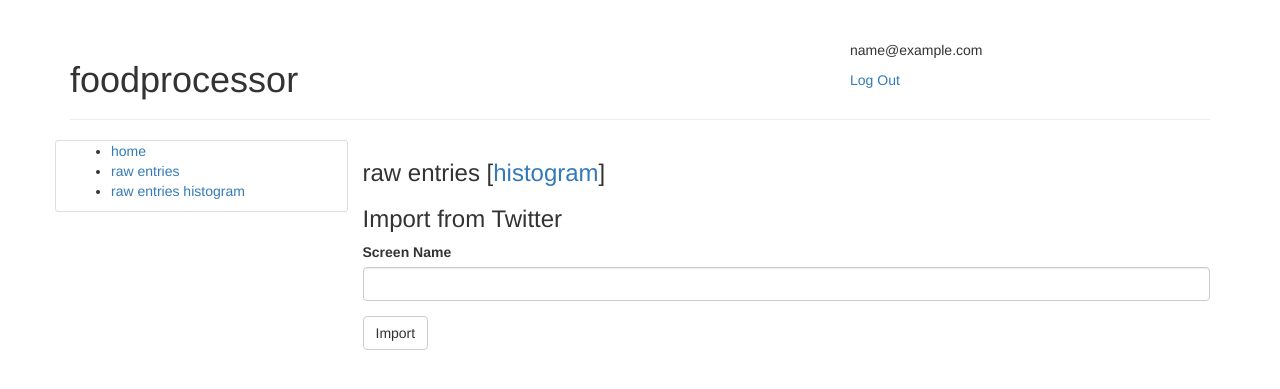
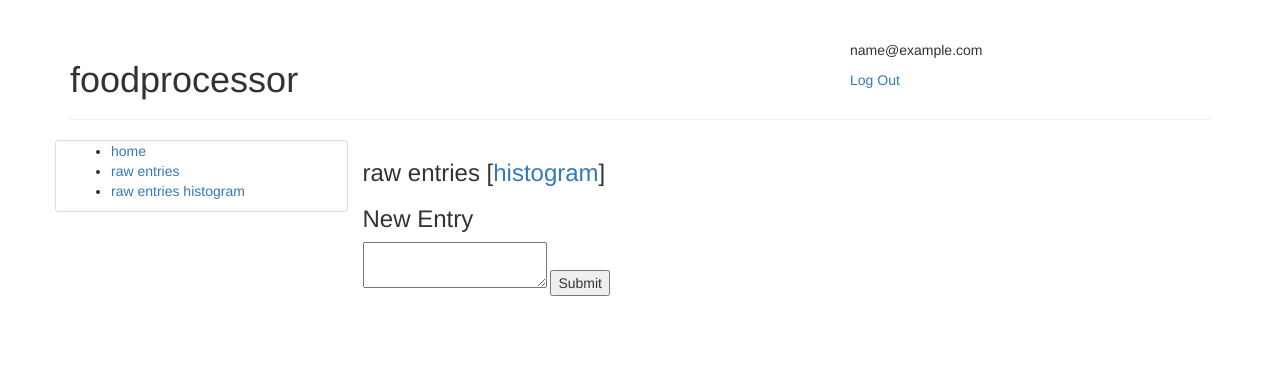
Before and after one commit to clayjonezie/food-processor, a Flask app: page /raw_entries in a window 1280 px wide. Shown: the top 389 px of the page. Run offline with Flask 2, Linux system fonts and the light colour scheme; the visitor is signed in with stand-in values (Sample User, id 1); data comes from the database, SQL or seed files in the repository; data that the repository does not hold is empty; parts of the project's set-up code (start-up, migrations or seed data) failed here and were passed over; some libraries are stand-ins or nearby versions.

Commit message:
add CreateRawEntryForm

```diff
--- a/app/forms.py
+++ b/app/forms.py
@@ -1,5 +1,6 @@
 from flask.ext.wtf import Form
 from wtforms.fields import TextField, PasswordField, SubmitField
+from wtforms.widgets import TextArea
 from wtforms.validators import Required, Email, Length
 
 class LoginForm(Form):
@@ -7,6 +8,6 @@ class LoginForm(Form):
     password = PasswordField('Password', validators=[Required()])
     submit = SubmitField('Log In')
 
-class ImportFromTwitterForm(Form):
-  screen_name = TextField('Screen Name', validators=[Required(), Length(1, 255)])
-  submit = SubmitField('Import')
+class CreateRawEntryForm(Form):
+  content = TextField('Content', validators=[Required(), Length(1, 1000)], widget=TextArea())
+  submit = SubmitField('Submit')
--- a/app/models.py
+++ b/app/models.py
@@ -42,7 +42,7 @@ class User(UserMixin, db.Model):
   email = db.Column(db.String(256), unique=True)
   password_hash = db.Column(db.String(128))
 
-  raw_entries = db.relationship('RawEntry', backref='user')
+  raw_entries = db.relationship('RawEntry', backref='user', order_by='desc(RawEntry.at)')
 
   @property
   def password(self):
--- a/app/templates/base.html
+++ b/app/templates/base.html
@@ -20,9 +20,9 @@
         <div class="col-md-4">
         {% if current_user.is_authenticated %}
         <p>{{ current_user.email }}</p>
-        <p><a href="{{ url_for('logout') }}">Log Out</a></p>
+        <p><a href="{{ url_for('main.logout') }}">Log Out</a></p>
         {% else %}
-        <a href="{{ url_for('login') }}">Log In</a>
+        <a href="{{ url_for('main.login') }}">Log In</a>
         {% endif %}
         </div>
       </div>
@@ -40,10 +40,10 @@
     <div class="col-md-3 border">
     {% block menu_left %}
     <ul>
-        <li><a href="{{ url_for('home') }}">home</a></li>
+        <li><a href="{{ url_for('main.home') }}">home</a></li>
         {% if current_user.is_authenticated %}
-        <li><a href="{{ url_for('raw_entries') }}">raw entries</a>
-            <li><a href="{{ url_for('raw_entries_histogram') }}">raw entries histogram</a>
+        <li><a href="{{ url_for('main.raw_entries') }}">raw entries</a>
+            <li><a href="{{ url_for('main.raw_entries_histogram') }}">raw entries histogram</a>
         </li>
         {% endif %}
     </ul>
--- a/app/templates/food_search.html
+++ b/app/templates/food_search.html
@@ -15,7 +15,7 @@ none of ({{ query }})!
 {% for food in results %}
 <tr>
 
-<td><a href="{{ url_for('food', id=food.id) }}">{{ food.long_desc }}</a></td>
+<td><a href="{{ url_for('main.food', id=food.id) }}">{{ food.long_desc }}</a></td>
 
 </tr>
 {% endfor %}
--- a/app/templates/login.html
+++ b/app/templates/login.html
@@ -5,7 +5,7 @@
 
 {% block my_content %}
 <h3>login</h3>
-<form action="{{ url_for('login') }}" method="post">
+<form action="{{ url_for('main.login') }}" method="post">
   {{ wtf.quick_form(form) }}
 </form>
 {% endblock %}
--- a/app/templates/raw_entries.html
+++ b/app/templates/raw_entries.html
@@ -4,22 +4,23 @@
 {% block title %}raw entries{% endblock %}
 
 {% block my_content %}
-<h3>raw entries [<a href="{{ url_for('raw_entries_histogram') }}">histogram</a>]</h3>
+<h3>raw entries [<a href="{{ url_for('main.raw_entries_histogram') }}">histogram</a>]</h3>
 
 <div>
-<h3>Import from Twitter</h3>
-<form action="{{ url_for('import_from_twitter') }}" method="post">
-  {{ wtf.quick_form(import_form) }}
+<h3>New Entry</h3>
+<form method="post">
+  {{ create_form.content() }}
+  {{ create_form.submit() }}
 </form>
 </div>
 
-
-<ul>
+<table class="table">
 {% for entry in current_user.raw_entries %}
-<li>
-<p>{{ moment(entry.at).fromNow() }}: {{ entry.content }}</p>
-</li>
+<tr>
+<td>{{ moment(entry.at).fromNow() }}</td>
+<td>{{ entry.content }}</td>
+</tr>
 {% endfor %}
-</ul>
+</table>
 
 {% endblock %}
--- a/app/views.py
+++ b/app/views.py
@@ -1,51 +1,48 @@
-from flask import Blueprint, render_template, abort
+from flask import Blueprint, render_template, abort, flash, redirect, request, url_for
 from flask.ext.login import login_user, logout_user, login_required, current_user
 
 from forms import *
 from models import *
 import fpdb
 from fplib import nlp
+from datetime import datetime
 
 main = Blueprint('main', 'main',
                  template_folder='templates')
 
-@main.route("/food/<int:id>")
+@main.route('/food/<int:id>')
 def food(id):
   food = FoodDescription.query.filter_by(id=id).first()
   if food is None:
     abort(404)
-  return render_template("food.html", food=food)
+  return render_template('food.html', food=food)
 
 
-@main.route("/food/search/<query>")
+@main.route('/food/search/<query>')
 def food_search(query):
   results = search_food_descriptions(query)
-  return render_template("food_search.html", results=results, query=query)
+  return render_template('food_search.html', results=results, query=query)
 
 
-@main.route("/")
+@main.route('/')
 def home():
-  return render_template('home.html')
+  if current_user.is_authenticated:
+    return render_template('home_authenticated.html')
+  else:
+    return render_template('home.html')
 
 
-@main.route('/raw_entries')
+@main.route('/raw_entries', methods=['GET', 'POST'])
 @login_required
 def raw_entries():
-  import_form = ImportFromTwitterForm()
-  return render_template('raw_entries.html', import_form=import_form)
-
-
-@main.route('/raw_entries/import_from_twitter', methods=["POST"])
-@login_required
-def import_from_twitter():
-  form = ImportFromTwitterForm()
-  if form.validate_on_submit():
-    ntweets = fpdb.save_tweets(db, current_user, form.screen_name.data)
-    if (ntweets > 0):
-      flash('downloaded %s tweets' % ntweets)
-  else:
-    flash('form did not validate')
-  return redirect(url_for('raw_entries'))
+  create_form = CreateRawEntryForm()
+  if create_form.validate_on_submit():
+    entry = RawEntry(content=create_form.content.data,
+        at=datetime.utcnow())
+    entry.user = current_user
+    db.session.add(entry)
+    db.session.commit()
+  return render_template('raw_entries.html', create_form=create_form)
 
 
 @main.route('/raw_entries/historgram')
@@ -55,14 +52,15 @@ def raw_entries_histogram():
   texts = [re.content for re in current_user.raw_entries]
   return render_template('raw_entries_histogram.html', hist=nlp.histogram(texts, badwords))
 
-@main.route('/login', methods=["GET", "POST"])
+
+@main.route('/login', methods=['GET', 'POST'])
 def login():
     form = LoginForm()
     if form.validate_on_submit():
       user = User.query.filter_by(email=form.email.data).first()
       if user is not None and user.verify_password(form.password.data):
         login_user(user, False)
-        return redirect(request.args.get('next') or url_for('home'))
+        return redirect(request.args.get('next') or url_for('main.home'))
       flash('Invalid email or password')
     return render_template('login.html', form=form)
 
@@ -72,7 +70,8 @@ def login():
 def logout():
   logout_user()
   flash('You were logged out.')
-  return redirect(url_for('home'))
+  return redirect(url_for('main.home'))
+
 
 @main.errorhandler(404)
 def page_not_found(e):
```
Also changed, not shown: app/fplib/fpimport.py (added, +43 -0 lines), app/fplib/ndb_import.py (deleted, +0 -37 lines), app/templates/home_authenticated.html (added, +10 -0 lines).
